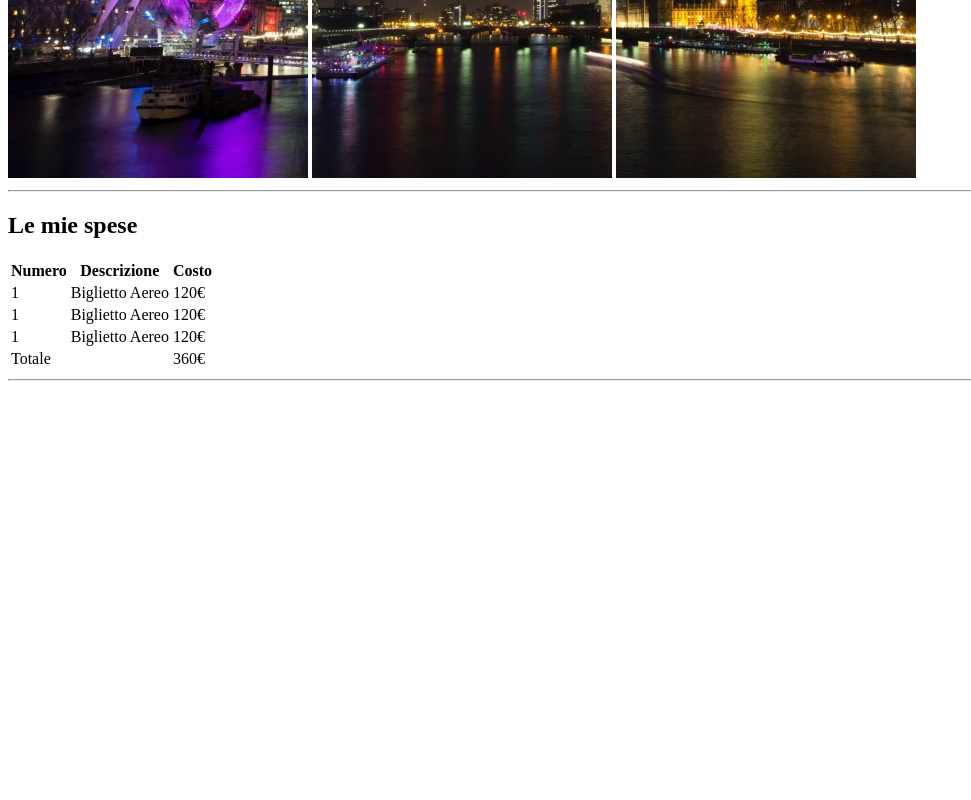
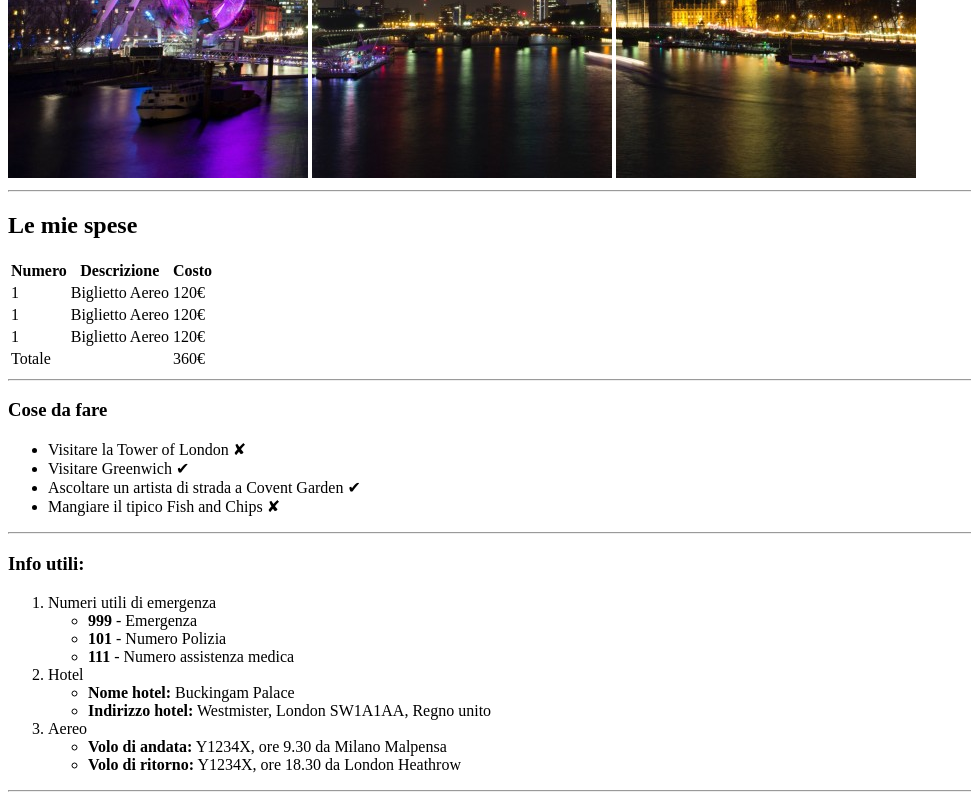
Before and after one commit to isma-91/html-london-trip, a plain HTML site: page index.html in a window 1280 px wide. Shown: the part 502-1302 px from the top of the page, without its empty margins (0-971 px from the left). Before the commit the page ends 891 px from the top, so only its background shows below. Drawn offline with Linux system fonts and the light colour scheme.

Commit message:
Add "what to do", info and table correction

```diff
--- a/index.html
+++ b/index.html
@@ -47,11 +47,49 @@
                     </tr>
                 </tbody>
                 <tfoot>
-                    <td colspan="2">Totale</td>
-                    <td>360€</td>
+                    <tr>
+                        <td colspan="2">Totale</td>
+                        <td>360€</td>
+                    </tr>
                 </tfoot>
             </table>
             <hr>
+            <!-- cose da fare e info utili -->
+            <h3>Cose da fare</h3>
+            <ul>
+                <li>Visitare la Tower of London &#10008;</li>
+                <li>Visitare Greenwich &#10004;</li>
+                <li>Ascoltare un artista di strada a Covent Garden &#10004;</li>
+                <li>Mangiare il tipico Fish and Chips &#10008;</li>
+            </ul>
+            <hr>
+            <h3>Info utili:</h3>
+            <ol>
+                <li>
+                    Numeri utili di emergenza
+                    <ul>
+                        <li><strong>999</strong> - Emergenza </li>
+                        <li><strong>101</strong> - Numero Polizia</li>
+                        <li><strong>111</strong> - Numero assistenza medica</li>
+                    </ul>
+                </li>
+                <li>
+                    Hotel
+                    <ul>
+                        <li><strong>Nome hotel:</strong> Buckingam Palace</li>
+                        <li><strong>Indirizzo hotel:</strong> Westmister, London SW1A1AA, Regno unito</li>
+                    </ul>
+                </li>
+                <li>
+                    Aereo
+                    <ul>
+                        <li><strong>Volo di andata:</strong> Y1234X, ore 9.30 da Milano Malpensa </li>
+                        <li><strong>Volo di ritorno:</strong> Y1234X, ore 18.30 da London Heathrow</li>
+                    </ul>
+                </li>
+            </ol>
+            <hr>
+
 
 
         </main>
```
